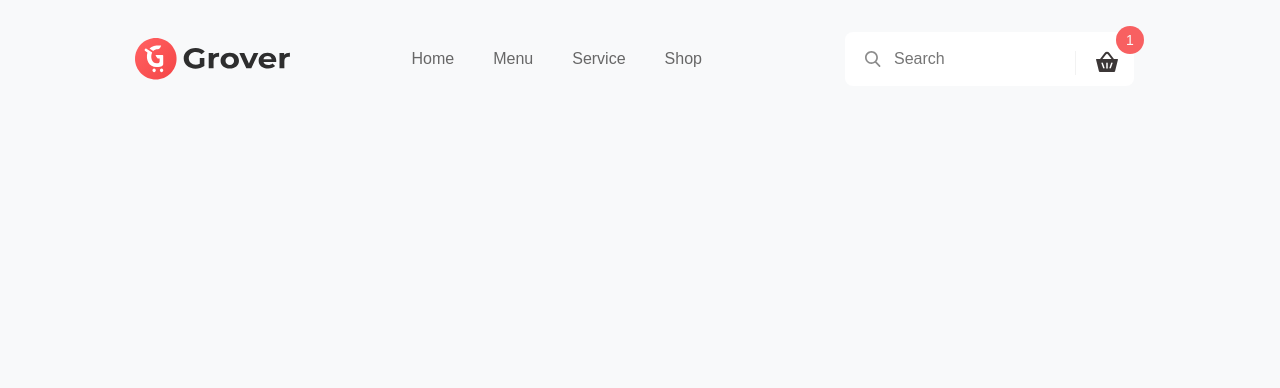
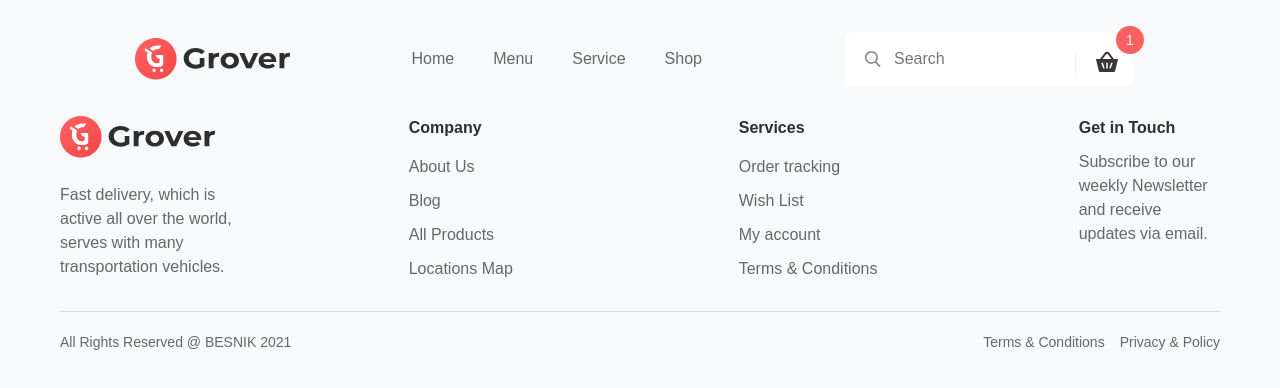
Before and after one commit to Tornikee77/Grover, a React (Vite) app: page / in a window 1280 px wide. Shown: the top 388 px of the page. Built offline with nearby package versions, Linux system fonts and the light colour scheme.

Commit message:
feature/Footer id:3

```diff
--- a/src/components/organisms/Footer/Footer.jsx
+++ b/src/components/organisms/Footer/Footer.jsx
@@ -0,0 +1,72 @@
+import React from "react";
+import styles from "./Footer.module.css";
+function Footer() {
+  return (
+    <footer className={styles.footer}>
+      <div className={styles.footerContainer}>
+        <div className={styles.footerLeft}>
+          <a href="#" className="logo">
+            <img src="/img/svg/siteLogo.svg" alt="Grover" />
+          </a>
+          <p>
+            Fast delivery, which is active all over the world, serves with many
+            transportation vehicles.
+          </p>
+        </div>
+
+        <div className={styles.footerMiddle}>
+          <div className={styles.ulContainer}>
+            <h3>Company</h3>
+            <ul>
+              <li>
+                <a href="#">About Us</a>
+              </li>
+              <li>
+                <a href="#">Blog</a>
+              </li>
+              <li>
+                <a href="#">All Products</a>
+              </li>
+              <li>
+                <a href="#">Locations Map</a>
+              </li>
+            </ul>
+          </div>
+          <div className={styles.ulContainer}>
+            <h3>Services</h3>
+            <ul>
+              <li>
+                <a href="#">Order tracking</a>
+              </li>
+              <li>
+                <a href="#">Wish List</a>
+              </li>
+              <li>
+                <a href="#">My account</a>
+              </li>
+              <li>
+                <a href="#">Terms & Conditions</a>
+              </li>
+            </ul>
+          </div>
+        </div>
+
+        <div className={styles.getInTouch}>
+          <h3>Get in Touch</h3>
+          <p>
+            Subscribe to our weekly Newsletter and receive updates via email.
+          </p>
+        </div>
+      </div>
+
+      <div className={styles.footerBottom}>
+        <p>All Rights Reserved @ BESNIK 2021</p>
+        <div className={styles.legal}>
+          <a href="#">Terms & Conditions</a>
+          <a href="#">Privacy & Policy</a>
+        </div>
+      </div>
+    </footer>
+  );
+}
+export default Footer;
--- a/src/components/organisms/Footer/Footer.module.css
+++ b/src/components/organisms/Footer/Footer.module.css
@@ -0,0 +1,81 @@
+.footer {
+  display: flex;
+  max-width: 1200px;
+  flex-wrap: wrap;
+  margin: 0 auto;
+  padding: 30px 20px;
+}
+
+.footerContainer {
+  display: flex;
+  max-width: 1200px;
+  margin: 0 auto;
+  gap: 160px;
+}
+
+.footerLeft p {
+  margin-top: 25px;
+  font-size: 16px;
+  color: var(----color-text);
+}
+
+.footerMiddle {
+  display: flex;
+  gap: 150px;
+}
+
+.ulContainer h3 {
+  font-size: 16px;
+  font-weight: bold;
+  margin-bottom: 15px;
+  color: var(--color-primary);
+}
+
+.ulContainer ul {
+  list-style: none;
+  padding: 0;
+  margin: 0;
+}
+
+.ulContainer ul li {
+  margin-bottom: 10px;
+  min-width: 180px;
+}
+
+.ulContainer ul li a {
+  text-decoration: none;
+  color: var(--color-text);
+  font-size: 16px;
+}
+
+.getInTouch h3 {
+  margin-bottom: 10px;
+  font-weight: 600;
+  color: var(--color-primary);
+}
+
+.getInTouch p {
+  font-size: 16px;
+  color: var(----color-text);
+}
+
+.footerBottom {
+  width: 100%;
+  display: flex;
+  justify-content: space-between;
+  align-items: center;
+  padding-top: 20px;
+  border-top: 1px solid #ddd;
+  font-size: 14px;
+  color: var(----color-text);
+  text-align: center;
+  margin-top: 20px;
+}
+
+.legal a {
+  margin-left: 15px;
+  text-decoration: none;
+  color: var(----color-text);
+  font-size: 14px;
+  font-weight: 500;
+}
--- a/src/components/organisms/Header/Header.jsx
+++ b/src/components/organisms/Header/Header.jsx
@@ -1,6 +1,5 @@
 import React from "react";
 import styles from "./Header.module.css";
-// import Logo from "./";
 
 const Header = () => {
   return (
--- a/src/views/Home/Home.jsx
+++ b/src/views/Home/Home.jsx
@@ -1,5 +1,5 @@
-import Header from "../../components/organisms/Header/HEader";
-
+import Header from "../../components/organisms/Header/Header";
+import Footer from "../../components/organisms/Footer/Footer";
 const Home = () => {
   return (
     <div>
@@ -25,6 +25,8 @@ const Home = () => {
       {/*Subscribe newsletter component import here*/}
 
       {/*Footer*/}
+      <Footer />
+
       {/*Footer component import here*/}
     </div>
   );
```
